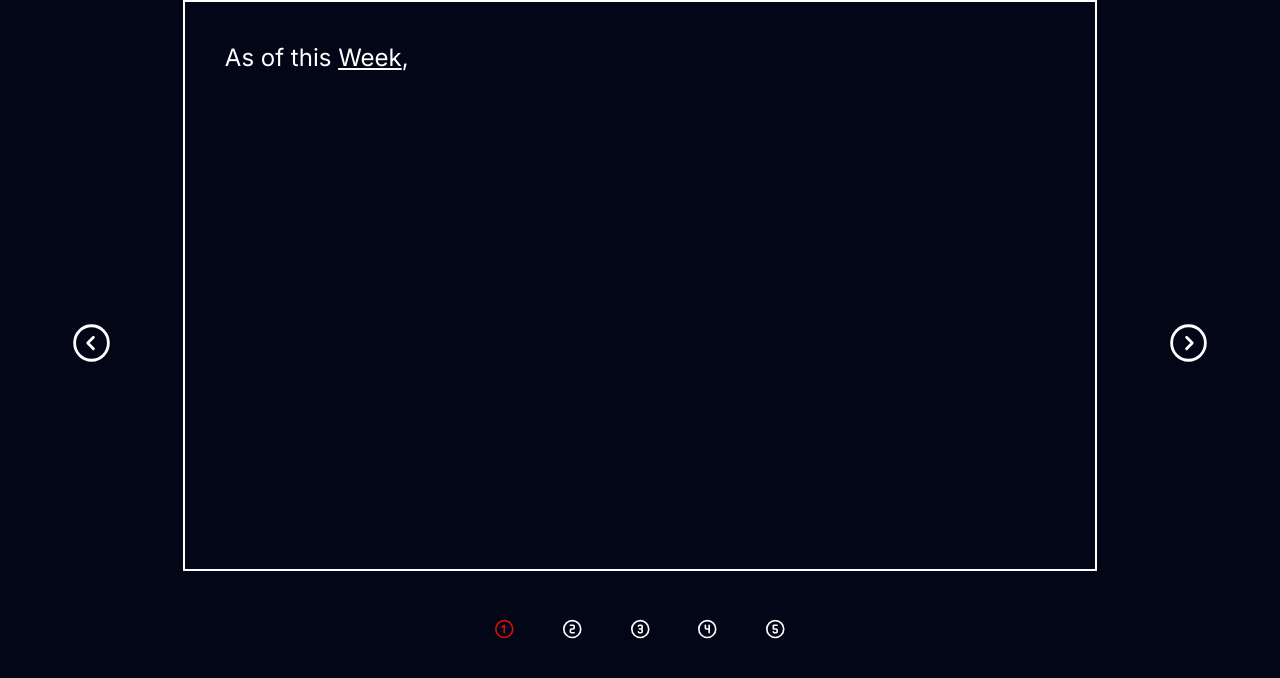
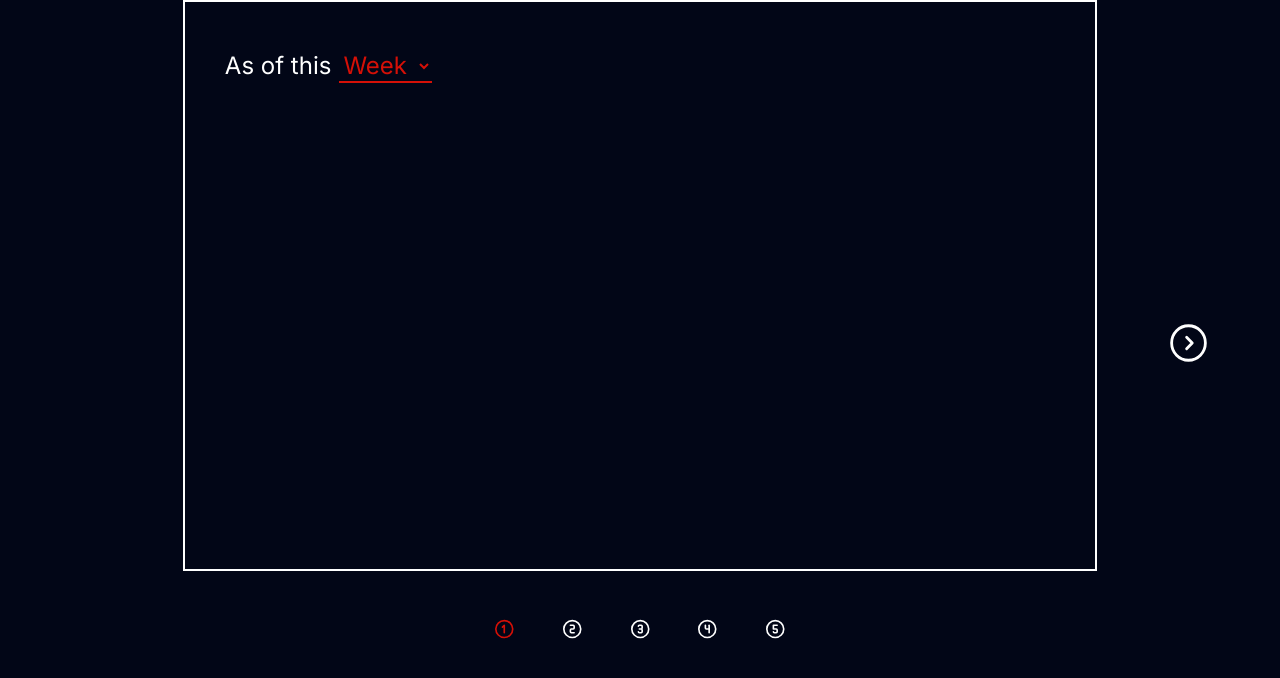
Before and after one commit to DD155/visualize.fm, a Next.js app: page /summary/1 in a window 1280 px wide. Shown: the top 678 px of the page. Built offline with nearby package versions, Linux system fonts and the light colour scheme.

Commit message:
started d3 tutorial, prepped styling for page 1 data

```diff
--- a/src/app/components/PageButton/page.tsx
+++ b/src/app/components/PageButton/page.tsx
@@ -4,7 +4,7 @@ interface PageProps {
     onClickFunction: () => void
 }
 
-const PageButton = ({current, selectedPage, onClickFunction}: PageProps) => {
+export const PageButton = ({current, selectedPage, onClickFunction}: PageProps) => {
     const pathData:string[] = [
         "M10 10l2 -2v8",
         "M10 8h3a1 1 0 0 1 1 1v2a1 1 0 0 1 -1 1h-2a1 1 0 0 0 -1 1v2a1 1 0 0 0 1 1h3",
@@ -31,4 +31,4 @@ const PageButton = ({current, selectedPage, onClickFunction}: PageProps) => {
         </svg>
 }
 
-export default PageButton
+//export default PageButton
--- a/src/app/components/Searchbar/page.tsx
+++ b/src/app/components/Searchbar/page.tsx
@@ -3,7 +3,7 @@
 import { useState, ChangeEvent } from 'react'
 import { useRouter } from 'next/navigation'
 
-const Searchbar = () => {
+export const Searchbar = () => {
     const router = useRouter()
     const [username, setUsername] = useState<string>("")
     const [isValidUsername, setIsValidUsername] = useState<boolean>(true)
@@ -52,5 +52,3 @@ const Searchbar = () => {
         </>
     )
 }
-
-export default Searchbar
--- a/src/app/page.tsx
+++ b/src/app/page.tsx
@@ -1,5 +1,5 @@
 import Image from 'next/image'
-import Searchbar from '@components/Searchbar/page'
+import { Searchbar } from '@components/Searchbar/page'
 
 export default function Home() {
   return (
--- a/src/app/summary/[username]/page.tsx
+++ b/src/app/summary/[username]/page.tsx
@@ -1,12 +1,12 @@
 'use client'
 
-import PageButton from "@components/PageButton/page"
+import { PageButton } from "@components/PageButton/page"
 import React from "react"
 import { ReactElement, useState } from "react"
 
 const Summary = () => {
     const [currentPage, setCurrentPage] = useState<number>(0)
-    const [currentTimeframe, setCurrentTimeframe] = useState<string>("Week")
+    const [currentTimeframe, setCurrentTimeframe] = useState<string>("week")
 
     const NUM_PAGES = 5
     const pgArr:number[] = Array.from({length: NUM_PAGES}, (_, i) => i) // create an array of size NUM_PAGES, from 1 to 5
@@ -17,7 +17,15 @@ const Summary = () => {
             case 0:
                 return (
                     <p className='text-2xl'>
-                    As of this <span className='underline underline-offset-6 cursor-pointer' >{currentTimeframe}</span>,
+                    As of this
+                    <select className='m-2 text-main-red bg-transparent border-0 border-b-2 border-main-red focus:outline-none focus:ring-0' value={currentTimeframe} onChange={e => setCurrentTimeframe(e.target.value)}>
+                        <option className='text-black' value='week'>Week</option>
+                        <option className='text-black' value='month'>Month</option>
+                        <option className='text-black' value='year'>Year</option>
+                    </select>
+                    {/*<span className='underline underline-offset-6 cursor-pointer' >{currentTimeframe}</span>*/}
+                    <br />
+
                     </p>
                 )
             case 1:
@@ -53,7 +61,7 @@ const Summary = () => {
         <div className='grid h-screen grid-cols-7 grid-rows-7'>
             {/* Left side for previous button */}
             <div className = 'flex items-center justify-center row-start-1 row-end-7 text-white'>
-                <button className='bg-no-repeat bg-center bg-[url("/previous.svg")] w-1/4 h-1/6' onClick = {() => currentPage > 0 && setCurrentPage(currentPage - 1)}> </button>
+                {  currentPage !== 0 && <button className='bg-no-repeat bg-center bg-[url("/previous.svg")] w-1/4 h-1/6' onClick = {() => currentPage > 0 && setCurrentPage(currentPage - 1)}> </button> }
             </div>
 
             {/* Actual content goes here */}
@@ -63,7 +71,7 @@ const Summary = () => {
 
             {/* Left side for next button */}
             <div className = 'flex items-center justify-center row-start-1 row-end-7 text-white'>
-            <button className='bg-no-repeat bg-center bg-[url("/forward.svg")] w-1/4 h-1/6' onClick = {() => currentPage < 4 && setCurrentPage(currentPage + 1)}></button>
+                { currentPage !== NUM_PAGES-1 && <button className='bg-no-repeat bg-center bg-[url("/forward.svg")] w-1/4 h-1/6' onClick = {() => currentPage < 4 && setCurrentPage(currentPage + 1)}></button> }
             </div>
 
             {/* Bottom side for page navigation */}
```
